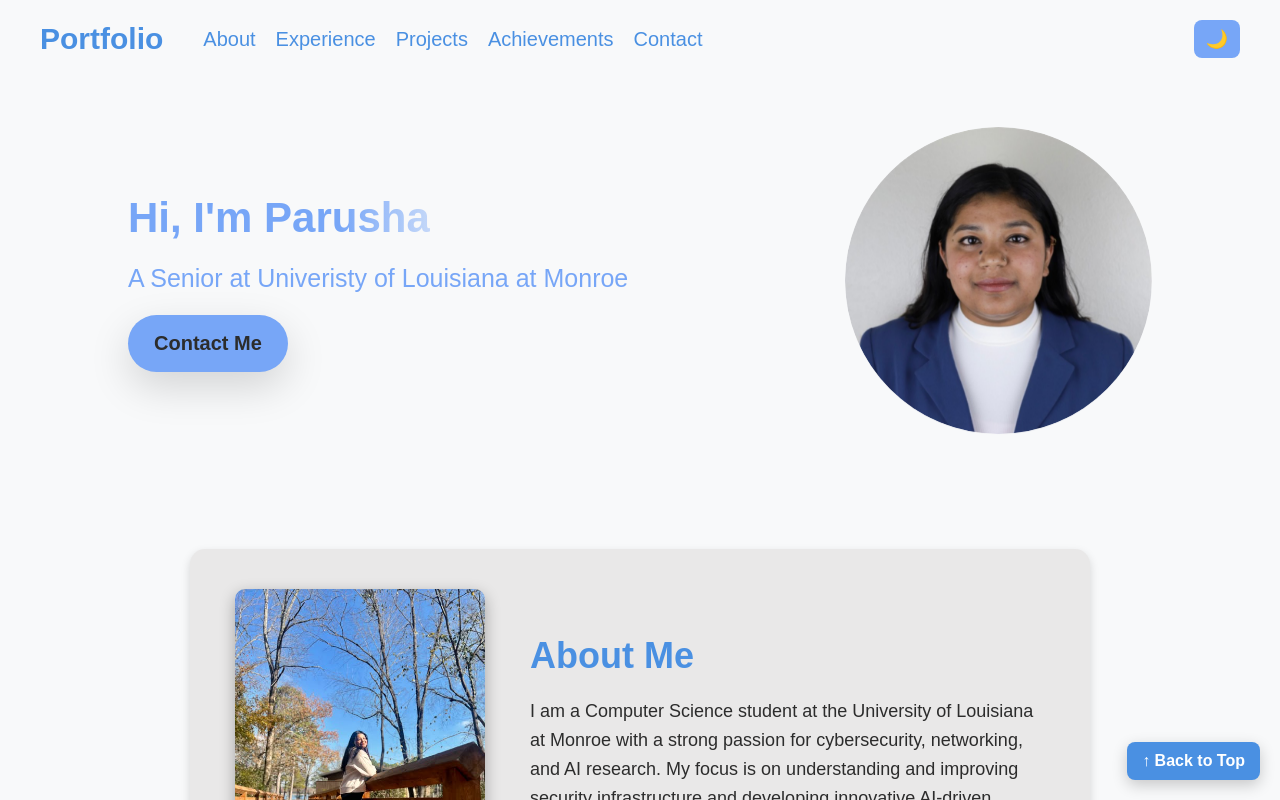
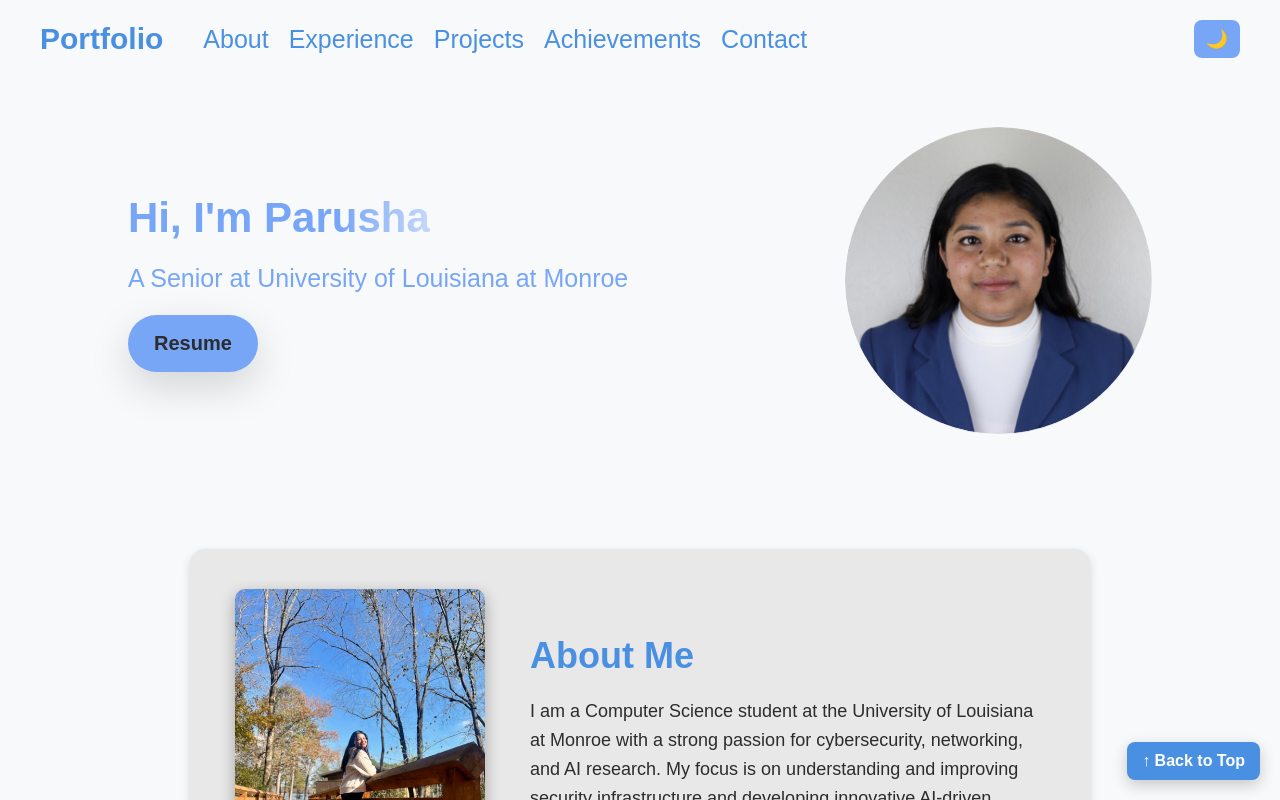
Before and after one commit to Parusharaut/react-portfolio, a React (Vite) app: page / in a window 1280 px wide. Shown: the top 800 px of the page. Built offline with nearby package versions, Linux system fonts and the light colour scheme.

Commit message:
Changed links and added resume

```diff
--- a/src/Components/Hero.jsx
+++ b/src/Components/Hero.jsx
@@ -1,4 +1,3 @@
-// Hero.jsx
 import React from "react";
 import styles from "./Hero.module.css";
 import { getImageUrl } from "../utils";
@@ -9,10 +8,15 @@ export const Hero = () => {
         <div className={styles.content}>
           <h1 className={styles.title}>Hi, I'm Parusha</h1>
           <p className={styles.description}>
-            A Senior at Univeristy of Louisiana at Monroe
+            A Senior at University of Louisiana at Monroe
           </p>
-          <a href="mailto:autumnwhispers12@email.com" className={styles.contactBtn}>
-            Contact Me
+          <a
+            href="https://drive.google.com/file/d/11lrkcBHZEjXM3M3f7gayqBFg9dMG4e_9/view?usp=sharing"
+            className={styles.contactBtn}
+            target="_blank"
+            rel="noopener noreferrer"
+          >
+            Resume
           </a>
         </div>
         <img
@@ -20,7 +24,6 @@ export const Hero = () => {
           alt="Hero image of me"
           className={styles.heroImg}
         />
-
       </section>
     );
 };
--- a/src/Components/Navbar.module.css
+++ b/src/Components/Navbar.module.css
@@ -26,7 +26,7 @@
   gap: 20px;
   list-style: none;
   margin-left: 20px; /* Adjust spacing */
-  font-size: 20px;
+  font-size: 25px;
 }
 
 .menuItems li a {
--- a/src/Components/Project.jsx
+++ b/src/Components/Project.jsx
@@ -19,7 +19,7 @@ export const Project = () => {
             </ul>
             <div className={styles.projectLinks}>
               <a
-                href="https://docs.google.com/document/d/1vSjOmjmY57TDKqyYGCHloxjG352XZdey/edit?usp=sharing&ouid=102083095686986166133&rtpof=true&sd=true"
+                href="https://drive.google.com/file/d/1QQNABTVHUtDemPbqFTT6C1Soa2HFXHHK/view?usp=sharing"
                 className={styles.sourceBtn}
                 target="_blank"
                 rel="noopener noreferrer"
@@ -42,7 +42,7 @@ export const Project = () => {
             </ul>
             <div className={styles.projectLinks}>
               <a
-                href="https://docs.google.com/document/d/1Hc7-2a6MG5PG7noBMh7kDtdslmdGGb7f2C8XfVkIGvI/edit?usp=sharing"
+                href="https://drive.google.com/file/d/1g-okvBHkI87J99IcbuuUmCkOBl65ba9l/view?usp=sharing"
                 className={styles.sourceBtn}
                 target="_blank"
                 rel="noopener noreferrer"
```
